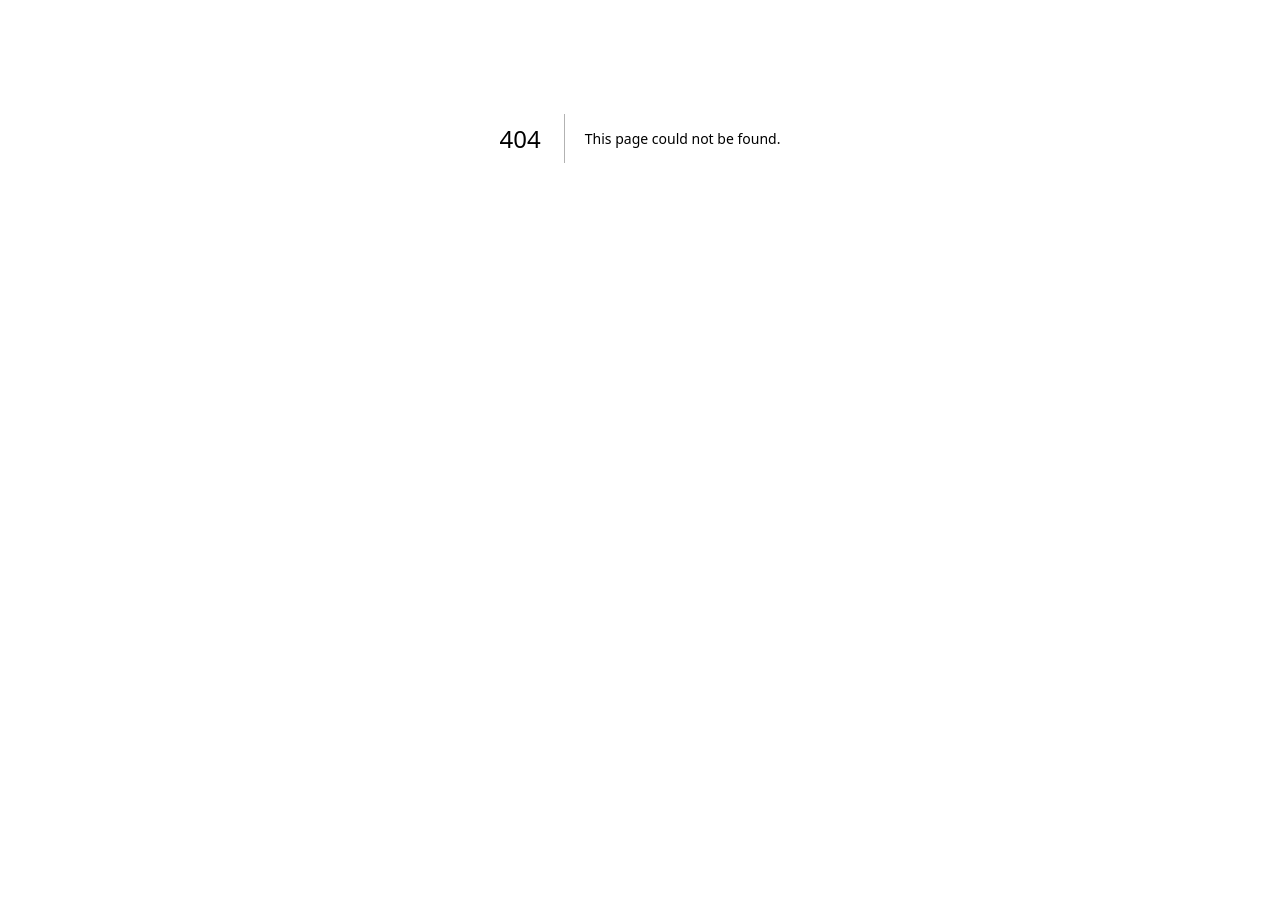
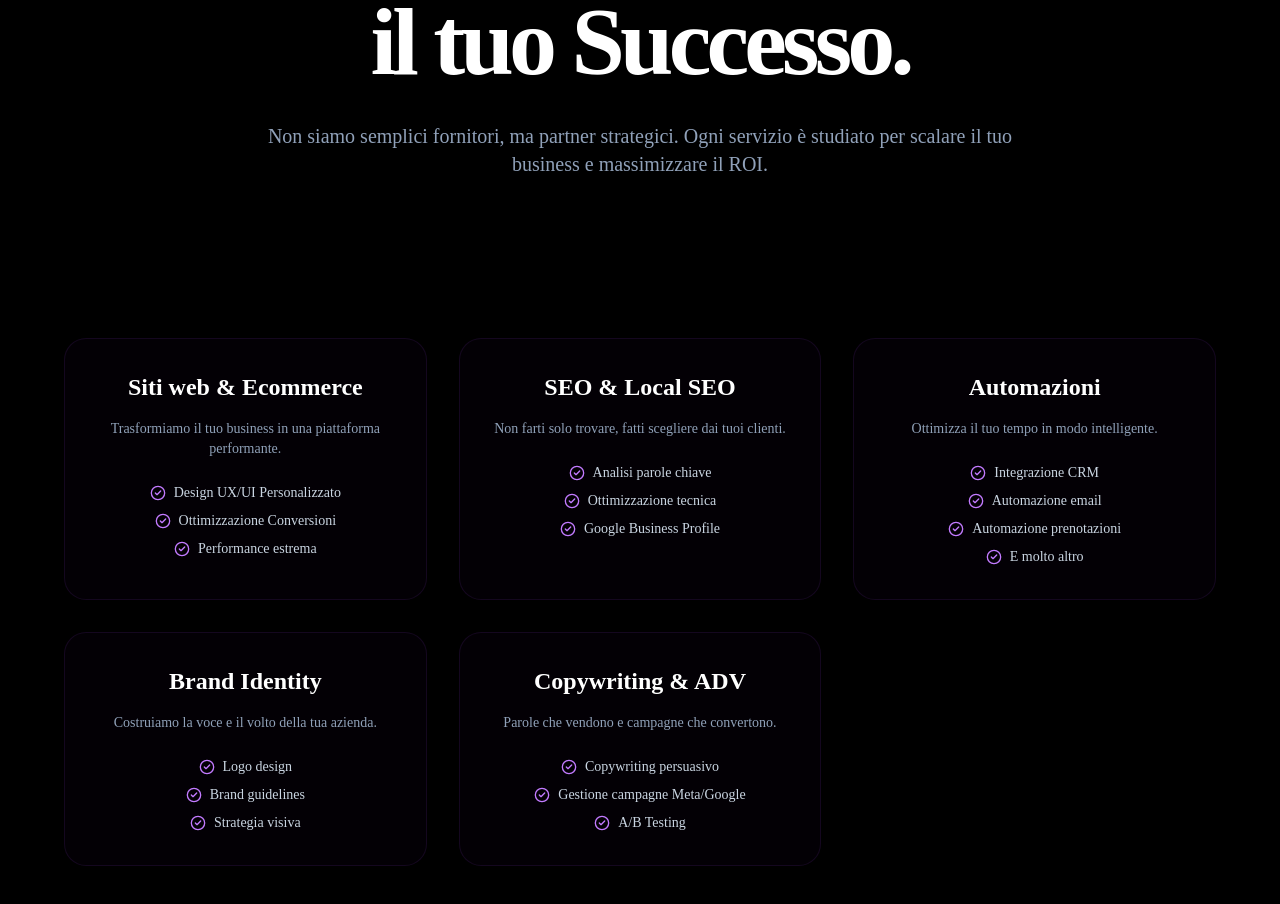
Before and after one commit to francescoaleo131-design/purplelabs, a Next.js app: page /servizi in a window 1280 px wide. Before the commit this address had no page. Shown: the part 262-1166 px from the top of the page. Before the commit the page ends 800 px from the top, so only its background shows below. Built offline with nearby package versions, Linux system fonts and the light colour scheme.

Commit message:
in generale

```diff
--- /dev/null
+++ b/src/app/servizi/page.tsx
@@ -0,0 +1,102 @@
+"use client";
+
+import { motion } from "framer-motion";
+import Link from "next/link";
+import { ServiceMarquee } from "@/components/ServiceMarquee";
+import { ArrowRight, CheckCircle2 } from "lucide-react";
+
+export default function ServiziPage() {
+  const serviziDettagliati = [
+    {
+      title: "Siti web & Ecommerce",
+      desc: "Trasformiamo il tuo business in una piattaforma performante.",
+      dettagli: ["Design UX/UI Personalizzato", "Ottimizzazione Conversioni", "Performance estrema"],
+    },
+    {
+      title: "SEO & Local SEO",
+      desc: "Non farti solo trovare, fatti scegliere dai tuoi clienti.",
+      dettagli: ["Analisi parole chiave", "Ottimizzazione tecnica", "Google Business Profile"],
+    },
+    {
+      title: "Automazioni",
+      desc: "Ottimizza il tuo tempo in modo intelligente.",
+      dettagli: ["Integrazione CRM", "Automazione email", "Automazione prenotazioni", "E molto altro"],
+    },
+    {
+      title: "Brand Identity",
+      desc: "Costruiamo la voce e il volto della tua azienda.",
+      dettagli: ["Logo design", "Brand guidelines", "Strategia visiva"],
+    },
+    {
+      title: "Copywriting & ADV",
+      desc: "Parole che vendono e campagne che convertono.",
+      dettagli: ["Copywriting persuasivo", "Gestione campagne Meta/Google", "A/B Testing"],
+    },
+  ];
+
+  return (
+    <main className="min-h-screen bg-black text-white flex flex-col items-center">
+
+      {/* INTRO CENTRATA */}
+      <section className="pt-40 pb-20 px-6 container mx-auto text-center flex flex-col items-center">
+        <motion.div initial={{ opacity: 0, y: 20 }} animate={{ opacity: 1, y: 0 }} className="max-w-3xl">
+          <h1 className="text-6xl md:text-8xl font-black mb-8 tracking-tighter">
+            Soluzioni <span className="text-purple-400">Digitali</span> per il tuo Successo.
+          </h1>
+          <p className="text-xl text-slate-400">
+            Non siamo semplici fornitori, ma partner strategici. Ogni servizio è studiato per scalare il tuo business e massimizzare il ROI.
+          </p>
+        </motion.div>
+      </section>
+
+      {/* GRIGLIA CENTRATA CON EFFETTO HOVER */}
+      <section className="py-20 px-6 container mx-auto flex flex-col items-center">
+        <div className="grid md:grid-cols-2 lg:grid-cols-3 gap-8 justify-items-center w-full max-w-6xl">
+          {serviziDettagliati.map((s, i) => {
+            const slug = s.title.toLowerCase().replace(/ & /g, "-").replace(/ /g, "-");
+            return (
+              <Link
+                key={i}
+                href={`/servizi/${slug}`}
+                className="group relative p-8 bg-purple-950/5 border border-purple-500/10 rounded-3xl hover:border-purple-500/30 transition-all w-full max-w-sm flex flex-col items-center text-center overflow-hidden"
+              >
+                {/* Overlay Hover */}
+                <div className="absolute inset-0 bg-black/80 flex items-center justify-center opacity-0 group-hover:opacity-100 transition-opacity duration-300 z-10 backdrop-blur-sm">
+                  <span className="text-white font-bold text-lg border-b-2 border-purple-500 pb-1">
+                    Scopri di più
+                  </span>
+                </div>
+
+                {/* Contenuto Card */}
+                <h3 className="text-2xl font-bold mb-4">{s.title}</h3>
+                <p className="text-slate-400 mb-6 text-sm">{s.desc}</p>
+                <ul className="space-y-2 w-full">
+                  {s.dettagli.map((d, index) => (
+                    <li key={index} className="flex justify-center items-center text-sm text-slate-300">
+                      <CheckCircle2 className="w-4 h-4 text-purple-400 mr-2" /> {d}
+                    </li>
+                  ))}
+                </ul>
+              </Link>
+            );
+          })}
+        </div>
+      </section>
+
+      {/* FORM DI CONTATTO CENTRATO */}
+      <section id="contatti" className="py-24 px-6 container mx-auto max-w-xl text-center flex flex-col items-center">
+        <h2 className="text-4xl font-black mb-6">Pronto a iniziare?</h2>
+        <p className="text-slate-400 mb-12">Parlaci del tuo progetto. Risponderemo entro 24 ore.</p>
+
+        <form className="w-full grid gap-4">
+          <input type="text" placeholder="Nome" className="w-full p-4 bg-purple-950/20 border border-purple-500/20 rounded-xl text-center focus:outline-none focus:border-purple-400" />
+          <input type="email" placeholder="Email" className="w-full p-4 bg-purple-950/20 border border-purple-500/20 rounded-xl text-center focus:outline-none focus:border-purple-400" />
+          <textarea placeholder="Raccontaci un pò del tuo progetto!" rows={4} className="w-full p-4 bg-purple-950/20 border border-purple-500/20 rounded-xl text-center focus:outline-none focus:border-purple-400" />
+          <button className="w-full py-4 bg-purple-600 hover:bg-purple-500 rounded-xl font-bold flex items-center justify-center transition-all">
+            Invia Richiesta <ArrowRight className="ml-2 w-5 h-5" />
+          </button>
+        </form>
+      </section>
+    </main>
+  );
+}
--- /dev/null
+++ b/src/components/ServiceMarquee.tsx
@@ -0,0 +1,37 @@
+"use client";
+
+import { motion } from "framer-motion";
+import Link from "next/link";
+
+const services = [
+  { name: "Siti web & Ecommerce", href: "/servizi/web-ecommerce" },
+  { name: "SEO & Local SEO", href: "/servizi/seo" },
+  { name: "Automazioni", href: "/servizi/automazioni" },
+  { name: "Brand Identity", href: "/servizi/brand-identity" },
+  { name: "Copywriting & ADV", href: "/servizi/copywriting-adv" },
+];
+
+export function ServiceMarquee() {
+  return (
+    <div className="w-full overflow-hidden py-10">
+      <motion.div
+        className="flex gap-6 whitespace-nowrap"
+        animate={{ x: [0, -1000] }} // Muove la striscia verso sinistra (o destra cambiando il segno)
+        transition={{ duration: 30, repeat: Infinity, ease: "linear" }}
+      >
+        {/* Duplichiamo l'array per garantire un loop infinito senza interruzioni */}
+        {[...services, ...services, ...services].map((service, index) => (
+          <Link
+            key={index}
+            href={service.href}
+            className="px-8 py-4 bg-purple-950/20 border border-purple-500/20 rounded-xl
+                       text-slate-300 font-bold hover:text-white hover:bg-purple-950/50
+                       hover:border-purple-400/50 transition-all duration-300 cursor-pointer"
+          >
+            {service.name}
+          </Link>
+        ))}
+      </motion.div>
+    </div>
+  );
+}
--- a/src/components/feature-sections.tsx
+++ b/src/components/feature-sections.tsx
@@ -1,6 +1,7 @@
 "use client";
 
 import { cn } from "@/lib/utils";
+import {ServiceMarquee} from "@/components/ServiceMarquee";
 
 export default function ServicesFeatures() {
   const featuresList = [
@@ -72,7 +73,7 @@ export default function ServicesFeatures() {
             </div>
           ))}
         </div>
-
+          <ServiceMarquee />
       </div>
     </section>
   );
--- a/src/components/ui/background-paths.tsx
+++ b/src/components/ui/background-paths.tsx
@@ -59,12 +59,12 @@ export function BackgroundPaths() {
 
             <div className="relative z-10 text-center space-y-4 max-w-md mx-auto p-4">
                 <h1 className="text-4xl md:text-6xl font-bold bg-gradient-to-r from-purple-400 to-pink-500 bg-clip-text text-transparent">
-                    PurpleLabs
+                    CELESTYAL
                 </h1>
                 <p className="text-lg text-slate-400">
                     Stiamo arrivando, controlla le novità su{" "}
                     <a
-                        href="https://instagram.com/purplelabs"
+                        href="https://instagram.com/celestyal.it"
                         target="_blank"
                         rel="noopener noreferrer"
                         className="text-purple-400 hover:text-purple-300 underline"
--- /dev/null
+++ b/src/middleware.ts
@@ -0,0 +1,28 @@
+import { NextResponse } from 'next/server';
+import type { NextRequest } from 'next/server';
+
+export function middleware(request: NextRequest) {
+  const url = request.nextUrl;
+
+  // Recupera il valore del parametro 'access'
+  const accessParam = url.searchParams.get('access');
+
+  // Verifica se l'utente ha il link corretto
+  const isAuthorized = accessParam === 'celestyal_260708';
+
+  // Se l'utente non è autorizzato E non è già sulla pagina di coming-soon
+  // lo reindirizziamo alla pagina /coming-soon
+  if (!isAuthorized && url.pathname !== '/coming-soon') {
+    return NextResponse.rewrite(new URL('/coming-soon', request.url));
+  }
+
+  return NextResponse.next();
+}
+
+// Configura il matcher per applicare il middleware a tutte le rotte
+// eccetto le immagini, le API e i file statici
+export const config = {
+  matcher: [
+    '/((?!api|_next/static|_next/image|favicon.ico|.*\\.(?:svg|png|jpg|jpeg|gif|webp)$).*)',
+  ],
+};
```
